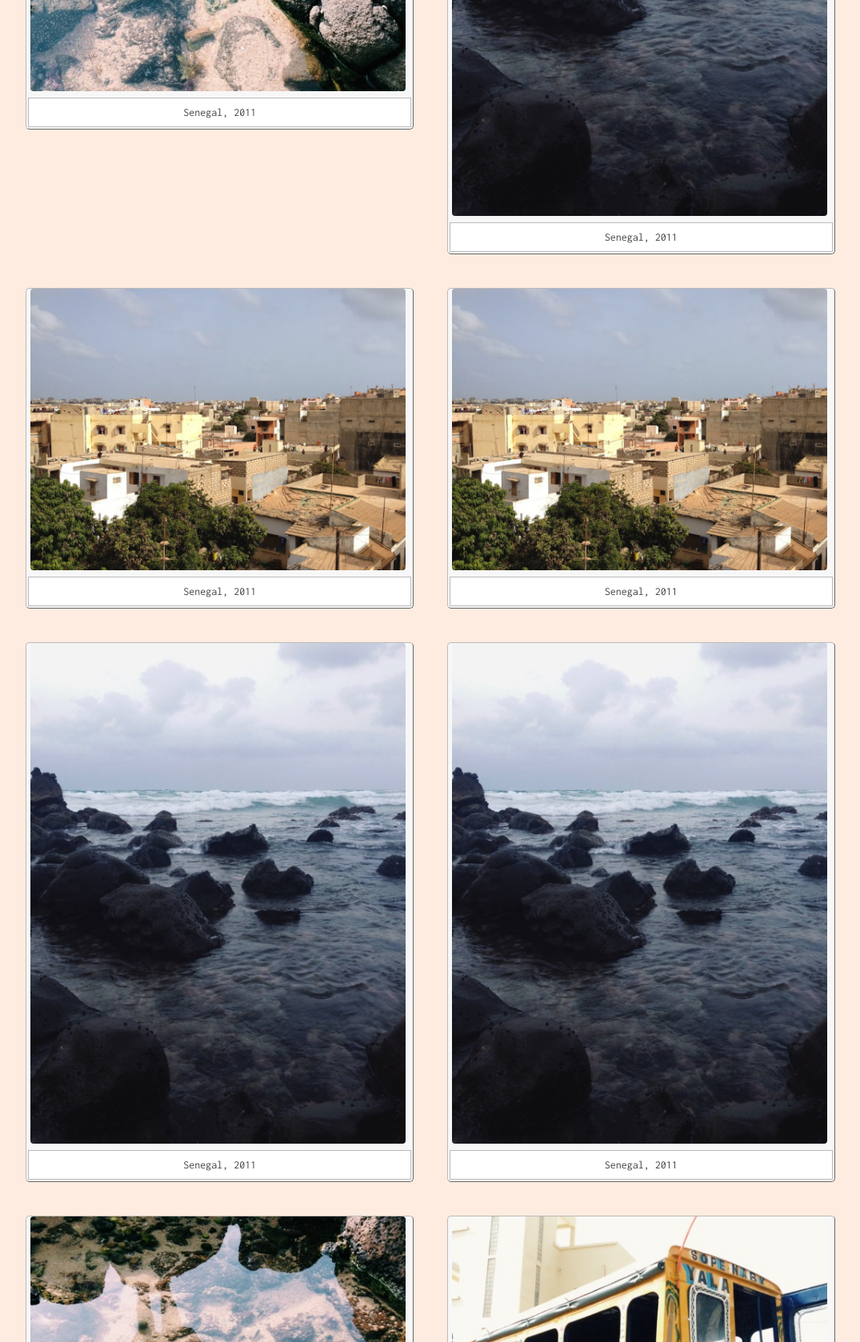
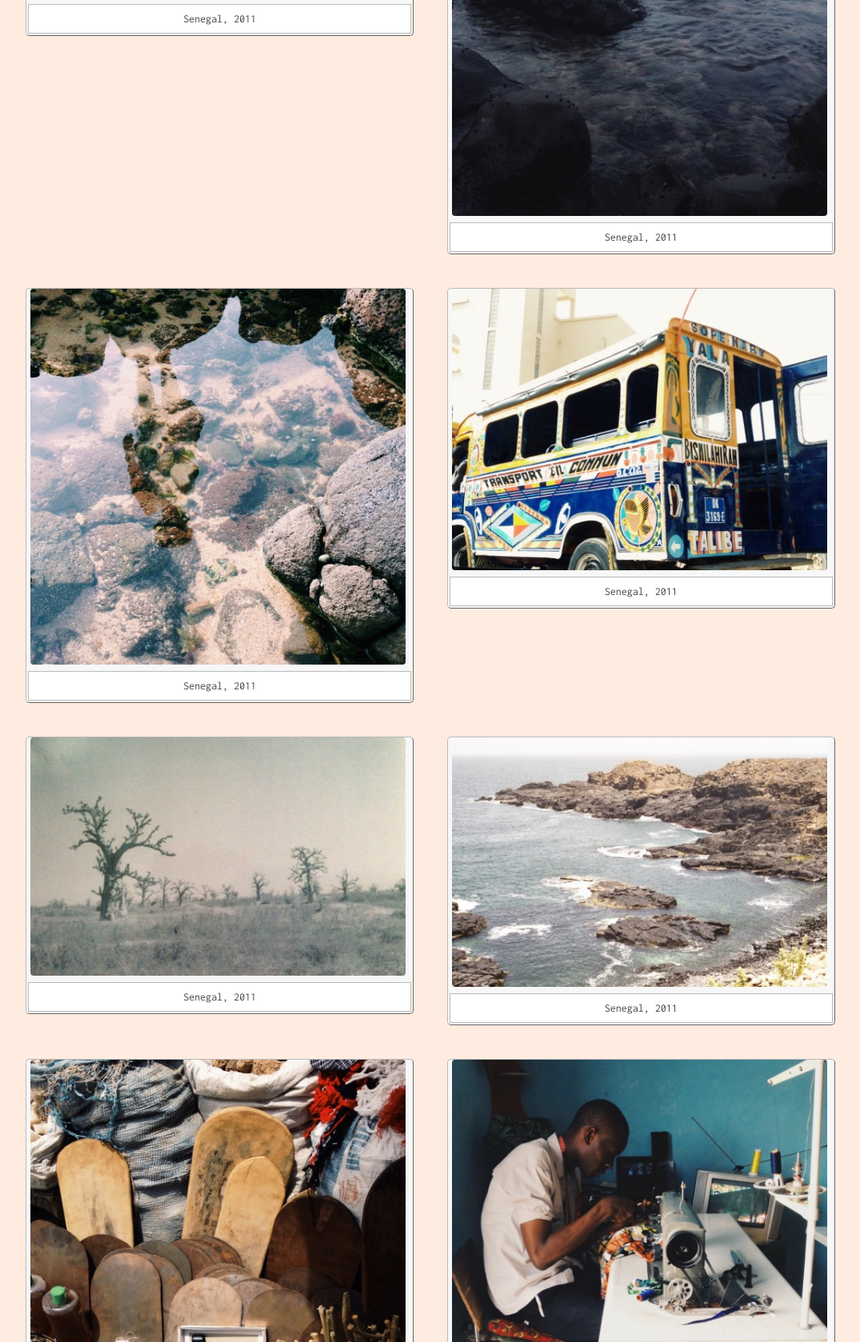
Before and after one commit to hannahmadethis/hannahmadethis.github.io, a plain HTML site: page photos.html in a window 1280 px wide. Shown: the part 4204-5882 px from the top of the page at 80% size, without its empty margins (102-1177 px from the left). Drawn offline with Linux system fonts and the light colour scheme.

Commit message:
Update photos.html

```diff
--- a/photos.html
+++ b/photos.html
@@ -148,26 +148,6 @@
 </div>
 </div>
 
-<div class="container1">
-  <h2><img src="/images/sen5.jpeg"></h2>
-<div class="container2">
-  Senegal, 2011
-</div>
-</div>
-
-<div class="container1">
-  <h2><img src="/images/sen6.jpeg"></h2>
-<div class="container2">
-  Senegal, 2011
-</div>
-</div>
-
-<div class="container1">
-  <h2><img src="/images/sen7.jpeg"></h2>
-<div class="container2">
-  Senegal, 2011
-</div>
-</div>
 
 <div class="container1">
   <h2><img src="/images/sen8.jpeg"></h2>
@@ -176,12 +156,6 @@
 </div>
 </div>
 
-<div class="container1">
-  <h2><img src="/images/sen9.jpeg"></h2>
-<div class="container2">
-  Senegal, 2011
-</div>
-</div>
 
 <div class="container1">
   <h2><img src="/images/sen9.jpeg"></h2>
```
